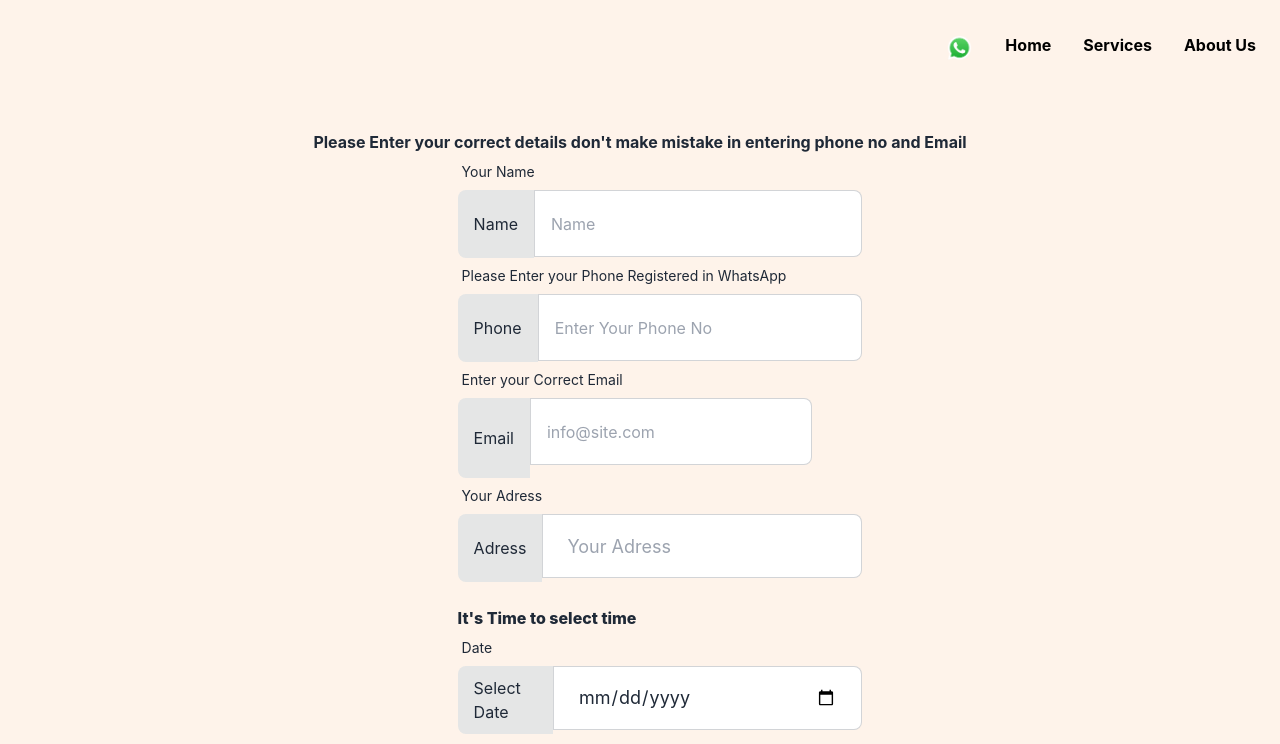
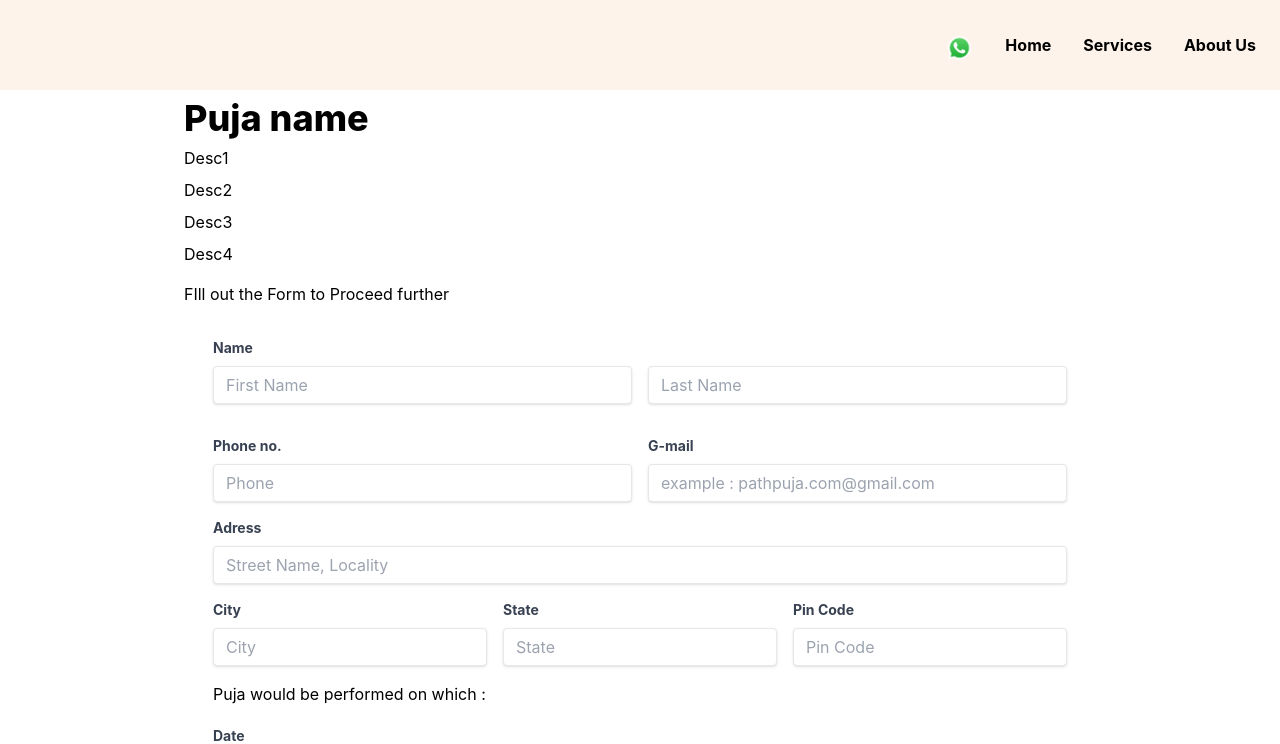
Before and after one commit to dhukslsp/pathpujaLatest, a React (Create React App) app: page /Detailing in a window 1280 px wide. Shown: the top 744 px of the page. Built offline with nearby package versions, Linux system fonts and the light colour scheme.

Commit message:
Puja desc Done

```diff
--- a/src/Components/Detailing.js
+++ b/src/Components/Detailing.js
@@ -2,68 +2,90 @@ import React from 'react'
 import Navbar from './Navbar'
 function Detailing() {
     return (
-        <div style={{ "background": "#fef3ea" }}>
+        <div className='bg-white'>
             <Navbar />
+            <div className='text-black flex flex-col lg:ml-40 lg:mr-40 pl-4 pr-4 sm:ml-1 sm:mr-1'>
+                <div className=''>
+                    <p className='text-4xl font-extrabold m-2'>Puja name</p>
+                    <p className='m-2'>Desc1</p>
+                    <p className='m-2'>Desc2</p>
+                    <p className='m-2'>Desc3</p>
+                    <p className='m-2'>Desc4</p>
+                </div>
+                <p className='ml-2 mt-2 mb-8 text-bold'>
+                    FIll out the Form to Proceed further
+                </p>
+                <div className='ml-auto mr-auto'>
+                    <div className='ml-auto mr-auto grid gap-4 grid-cols-2'>
+                        <div className="mb-4">
+                            <label className="block text-gray-700 text-sm font-bold mb-2" htmlfor="username">
+                                Name
+                            </label>
+                            <input className="shadow appearance-none border rounded w-full py-2 px-3 text-gray-700 leading-tight focus:outline-none focus:shadow-outline" id="name" type="text" placeholder="First Name" />
+                        </div>
+                        <div className="mb-4">
+                            <label className="block text-gray-700 text-sm font-bold mb-2" htmlfor="username">
+                            </label>
+                            <input className="shadow appearance-none mt-5 border rounded w-full py-2 px-3 text-gray-700 leading-tight focus:outline-none focus:shadow-outline" id="name" type="text" placeholder="Last Name" />
+                        </div>
+                        <div className="mb-4">
+                            <label className="block text-gray-700 text-sm font-bold mb-2" htmlfor="username">
+                                Phone no.
+                            </label>
+                            <input className="shadow appearance-none border rounded w-full py-2 px-3 text-gray-700 leading-tight focus:outline-none focus:shadow-outline" id="name" type="tel" placeholder="Phone" pattern='[0-9]{10}' required />
+                        </div>
+                        <div className="mb-4">
+                            <label className="block text-gray-700 text-sm font-bold mb-2" htmlfor="username">
+                                G-mail
+                            </label>
+                            <input className="shadow appearance-none border rounded w-full py-2 px-3 text-gray-700 leading-tight focus:outline-none focus:shadow-outline" id="name" type="text" placeholder="example : pathpuja.com@gmail.com" />
+                        </div>
 
-            <div className='descripandDet flex flex-col justify-center m-10'>
-                <p className='font-bold text-center'>Please Enter your correct details don't make mistake in entering phone no and Email</p>
-                <div>
-                    <div className="form-control pl-10">
-                        <label className="label">
-                            <span className="label-text">Your Name</span>
+                    </div>
+                    <div className="mb-4 w-full">
+                        <label className="block text-gray-700 text-sm font-bold mb-2" htmlfor="username">
+                            Adress
                         </label>
-                        <label className="input-group" style={{ "minWidth": "16pc", "height": "5pc", "height": "68px"}}>
-                            <span>Name</span>
-                            <input type="text" placeholder="Name" className="input input-bordered" style={{ "height": "67px","width":"100%" }} />
+                        <input className="shadow appearance-none border rounded w-full py-2 px-3 text-gray-700 leading-tight focus:outline-none focus:shadow-outline" id="name" type="text" placeholder="Street Name, Locality" />
+                    </div>
+                    <div className='grid  grid-cols-3 gap-4'>
+                        <div className="mb-4 w-full">
+                            <label className="block text-gray-700 text-sm font-bold mb-2" htmlfor="username">
+                                City
+                            </label>
+                            <input className="shadow appearance-none border rounded w-full py-2 px-3 text-gray-700 leading-tight focus:outline-none focus:shadow-outline" id="name" type="text" placeholder="City" />
+                        </div>
+                        <div className="mb-4 w-full">
+                            <label className="block text-gray-700 text-sm font-bold mb-2" htmlfor="username">
+                                State
+                            </label>
+                            <input className="shadow appearance-none border rounded w-full py-2 px-3 text-gray-700 leading-tight focus:outline-none focus:shadow-outline" id="name" type="text" placeholder="State" />
+                        </div>
+                        <div className="mb-4 w-full">
+                            <label className="block text-gray-700 text-sm font-bold mb-2" htmlfor="username">
+                                Pin Code
+                            </label>
+                            <input className="shadow appearance-none border rounded w-full py-2 px-3 text-gray-700 leading-tight focus:outline-none focus:shadow-outline" id="name" type="number" placeholder="Pin Code" />
+                        </div>
+                    </div>
+                    <p className='inline mb-10'>Puja would be performed on which :</p>
+                    <div className="mb-4 w-full mt-5">
+                        <label className="block text-gray-700 text-sm font-bold mb-2" htmlfor="username">
+                            Date
                         </label>
+                        <input className="shadow appearance-none border rounded w-full py-2 px-3 text-gray-700 leading-tight focus:outline-none focus:shadow-outline" id="name" type="date" placeholder="First Name" />
                     </div>
-                    <div className="form-control pl-10">
-                        <label className="label">
-                            <span className="label-text">Please Enter your Phone Registered in WhatsApp</span>
+                    <div className="mb-4 w-full ">
+
+                        <label className="block text-gray-700 text-sm font-bold mb-2" htmlfor="username">
+                            Time
                         </label>
-                        <label className="input-group" style={{ "minWidth": "16pc", "height": "5pc", "height": "68px"}}>
-                            <span>Phone</span>
-                            <input type="text" placeholder="Enter Your Phone No" className="input input-bordered" style={{ "height": "67px","width":"100%" }} />
-                        </label>
+                        <input className="shadow appearance-none border rounded w-full py-2 px-3 text-gray-700 leading-tight focus:outline-none focus:shadow-outline" id="name" type="time" placeholder="First Name" />
                     </div>
-                    <div className="form-control pl-10">
-                        <label className="label">
-                            <span className="label-text">Enter your Correct Email</span>
-                        </label>
-                        <label className="input-group" style={{ "minWidth": "16pc", "height": "5pc","width":"100%"}}>
-                            <span>Email</span>
-                            <input type="email" placeholder="info@site.com" className="input input-bordered" style={{ "height": "67px" }} />
-                        </label>
-                    </div>
-                    <div className="form-control pl-10">
-                        <label className="label">
-                            <span className="label-text">Your Adress</span>
-                        </label>
-                        <label className="input-group" style={{ "minWidth": "16pc", "height": "5pc", "height": "68px" ,"width":"100%"}}>
-                            <span>Adress</span>
-                            <input type="text" placeholder="Your Adress" className="input input-bordered input-lg w-full max-w-xs" />
-                        </label>
-                    </div>
-                    <div className='pl-10 pt-6 font-extrabold'>It's Time to select time</div>
-                    <div className="form-control pl-10">
-                        <label className="label">
-                            <span className="label-text">Date</span>
-                        </label>
-                        <label className="input-group" style={{ "minWidth": "16pc", "height": "5pc", "height": "68px" }}>
-                            <span>Select Date</span>
-                            <input type="date" placeholder="Select Date" className="input input-bordered input-lg w-full max-w-xs" />
-                        </label>
-                    </div>
-                    <div className="form-control pl-10">
-                        <label className="label">
-                            <span className="label-text">Time</span>
-                        </label>
-                        <label className="input-group" style={{ "minWidth": "16pc", "height": "5pc", "height": "68px" }}>
-                            <span>Select time</span>
-                            <input type="time" placeholder="Select Date" className="input input-bordered input-lg w-full max-w-xs" />
-                        </label>
-                        <button className="btn btn-success mtx-10 ml-10 mb-10 mt-10" style={{ "width": "20pc" }}>Click For Getting Payment Details</button>
-                    </div>
+
+                </div>
+                <div className="card-actions justify-center mb-10 mt-7">
+                    <button className="btn btn-primary">Next</button>
                 </div>
             </div>
         </div>
--- a/src/Components/HomePage.js
+++ b/src/Components/HomePage.js
@@ -32,7 +32,7 @@ function HomePage() {
                                     <span className="sr-only">Search</span>
                                 </button>
                             </form>
-                            <button type="button" className="ml-auto mr-auto w-1/3 inline-block mt-4 px-6 py-2.5 bg-blue-600 text-white font-lg  font-extrabold text-xs leading-tight uppercase rounded-full shadow-md hover:bg-blue-700 hover:shadow-lg focus:bg-blue-700 focus:shadow-lg focus:outline-none focus:ring-0 active:bg-blue-800 active:shadow-lg transition duration-150 ease-in-out">View All Services</button>
+                            <button type="button"  className="ml-auto mr-auto w-1/3 inline-block mt-4 px-6 py-2.5 bg-blue-600 text-white font-lg  font-extrabold text-xs leading-tight uppercase rounded-full shadow-md hover:bg-blue-700 hover:shadow-lg focus:bg-blue-700 focus:shadow-lg focus:outline-none focus:ring-0 active:bg-blue-800 active:shadow-lg transition duration-150 ease-in-out"><Link to = "/Services">View All Services</Link></button>
                         </div>
                     </div>
                     <div className='flex justify-center flex-wrap'>
```
